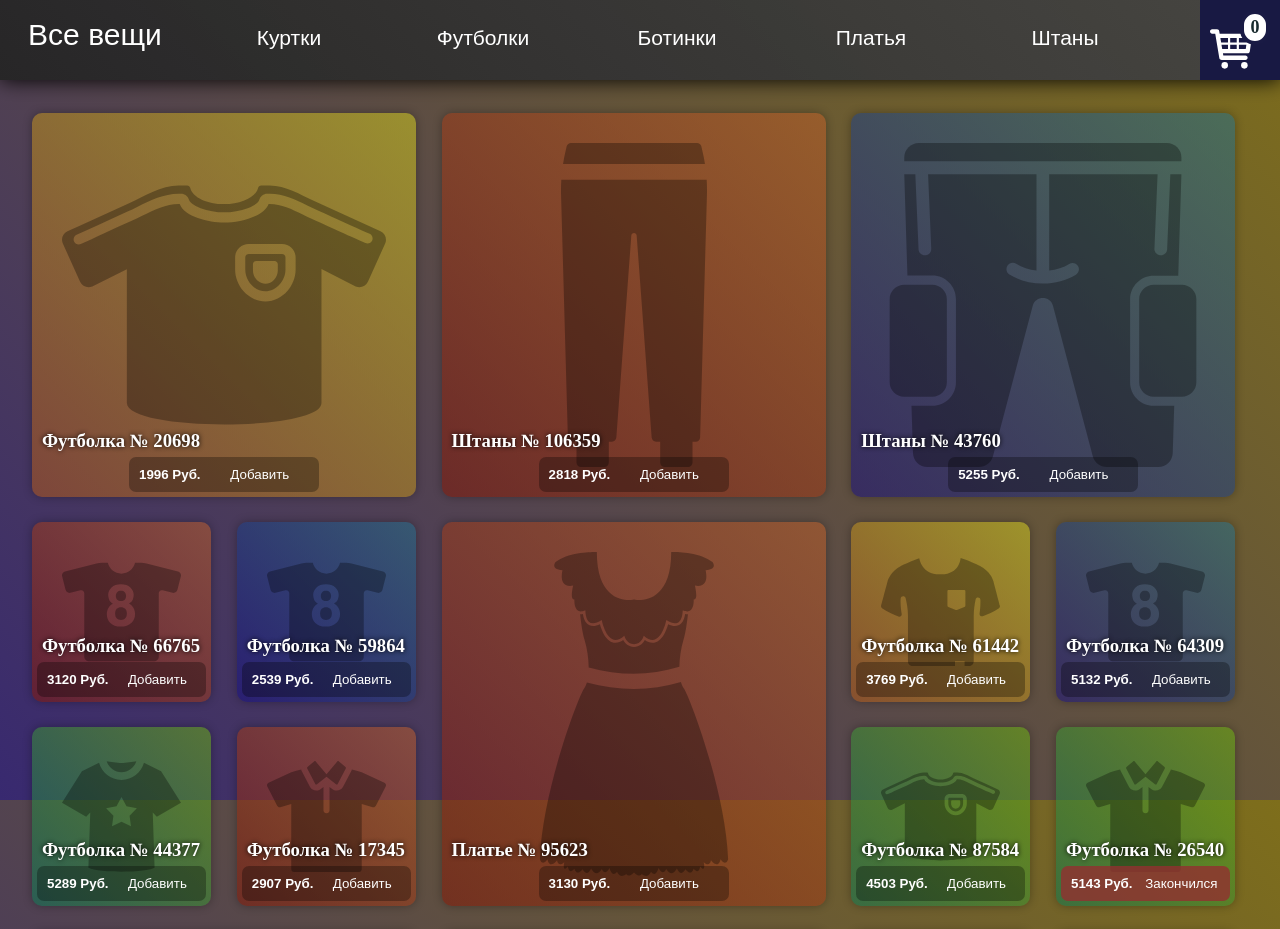
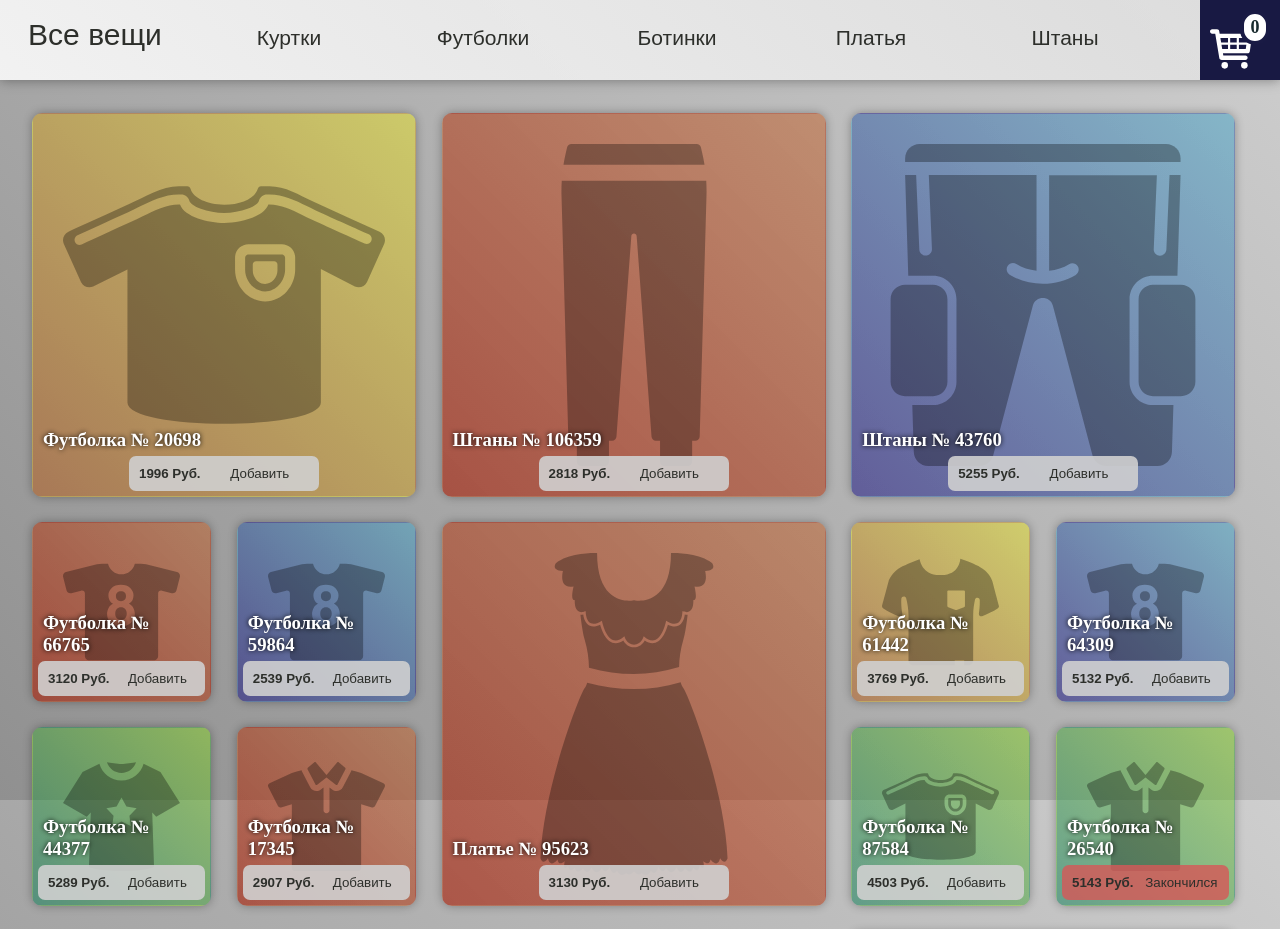
Before and after one commit to addequatte/random-shop-blocks, a plain HTML site: page index.html in a window 1280 px wide. Shown: the top 929 px of the page. Drawn offline with Linux system fonts and the light colour scheme.

Commit message:
fourth commit v 1.2.1 - change color style

```diff
--- a/css/style.css
+++ b/css/style.css
@@ -10,15 +10,15 @@ html {
 body{
     margin: 0;
     padding: 100px 1.5%;
-    background: linear-gradient(45deg,#382970,#7e6e1b);
+    background: linear-gradient(45deg,rgb(144, 144, 144),rgb(206, 206, 206));
     background-attachment: fixed;
     color:#fff;
 }
 button,
 .add{
-    background: rgba(0, 0, 0, 0.3);
+    background: rgba(208, 208, 208, 0.9);
     border:none;
-    color:#fff;
+    color: #2d2f2b;
     padding:10px;
     cursor:pointer;
     outline: none;
@@ -31,8 +31,8 @@ header{
     position:fixed;
     top:0;
     left: 0px;
-    background: linear-gradient(45deg,rgba(37, 37, 37, 0.95),rgba(68, 68, 68, 0.95));
-    box-shadow: 0 0 20px 0 #000;
+    background: linear-gradient(45deg,rgba(245, 245, 245, 0.95),rgba(220, 220, 220, 0.95));
+    box-shadow: 0 0 12px 0 rgba(0, 0, 0, 0.39);
     width:100%;
     height:80px;
     z-index: 10;
@@ -53,7 +53,6 @@ header button:hover,
     float: left;
     flex-direction: column;
     width: 16vw;
-    height: 32vw;
 }
 .cart{
     float:right;
@@ -70,6 +69,7 @@ header button:hover,
     margin: 1vw;
     float: left;
     position: relative;
+    border: 1px solid rgba(255, 255, 255, 0);
     opacity: 0;
     box-shadow: 0 0 10px 0 rgba(0, 0, 0, 0.3);
 }
@@ -77,10 +77,10 @@ header button:hover,
     width:100%;
     opacity: 0.3;
     padding: 25px;
+    display: block;
 }
 .big{
     width: 30vw;
-    height: 30vw;
 }
 .small{
     width: 14vw;
@@ -140,20 +140,20 @@ header button:hover,
     cursor: pointer;
 }
 .nothave{
-    background: rgba(147, 48, 48, 0.8);
+    background: rgba(216, 88, 88, 0.8);
 }
 .delete{
-    background: rgba(37, 134, 50, 0.8);
+    background: rgba(122, 181, 93, 0.8);
 }
 .green{
-    background: linear-gradient(45deg, rgba(5, 122, 84, 0.5),rgba(107, 182, 12, 0.5));
+    background: linear-gradient(45deg, rgba(5, 122, 84, 0.5),rgba(134, 210, 36, 0.5));
 }
 .red{
-    background: linear-gradient(45deg, rgba(134, 19, 0, 0.5),rgba(194, 95, 38, 0.5));
+    background: linear-gradient(45deg, rgba(167, 26, 3, 0.6),rgba(194, 95, 38, 0.5));
 }
 .yellow{
-    background: linear-gradient(45deg, rgba(182, 87, 20, 0.5),rgba(214, 210, 28, 0.5));
+    background: linear-gradient(45deg, rgba(182, 87, 20, 0.5),rgba(231, 227, 35, 0.5));
 }
 .blue{
-    background: linear-gradient(45deg, rgba(17, 9, 128, 0.5),rgba(31, 113, 142, 0.5));
+    background: linear-gradient(45deg, rgba(17, 9, 128, 0.5),rgba(65, 163, 198, 0.5));
 }
--- a/js/main.js
+++ b/js/main.js
@@ -108,6 +108,8 @@ function drowBlocks(a,b,target) {
         width +=2;
     else
         width +=1;
+    if(width == 0)
+        $('#content').append('<div class="content-row"></div>');
     if(size == 'small')
     {
         $('#content').append('<div class="group">'+market[item]+market[item]+'</div>');
```
